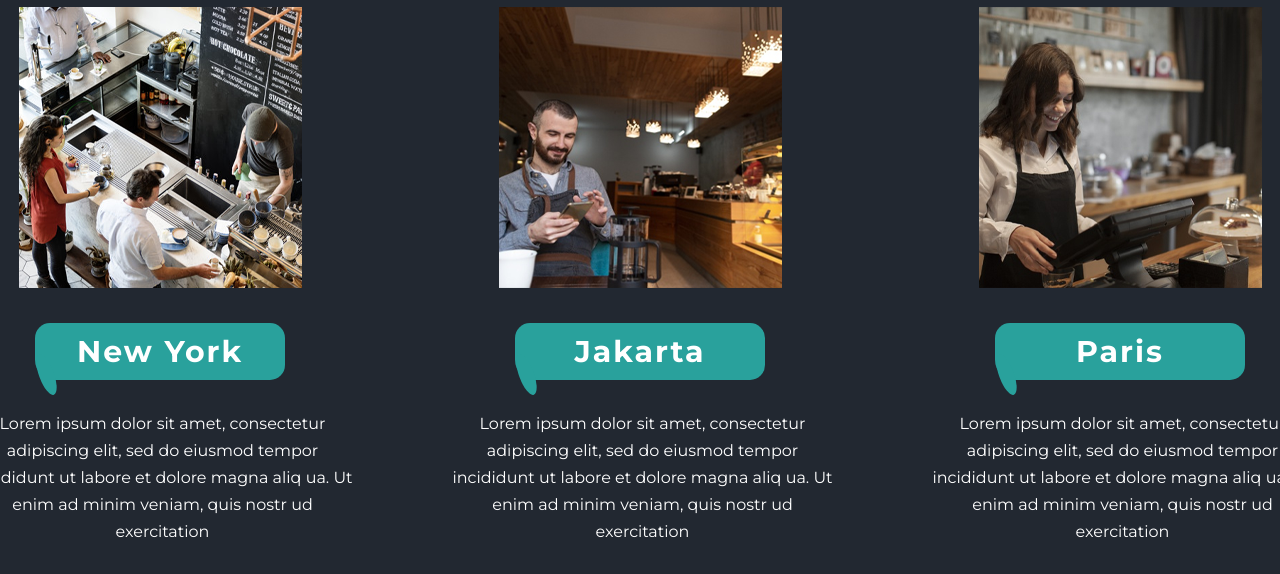
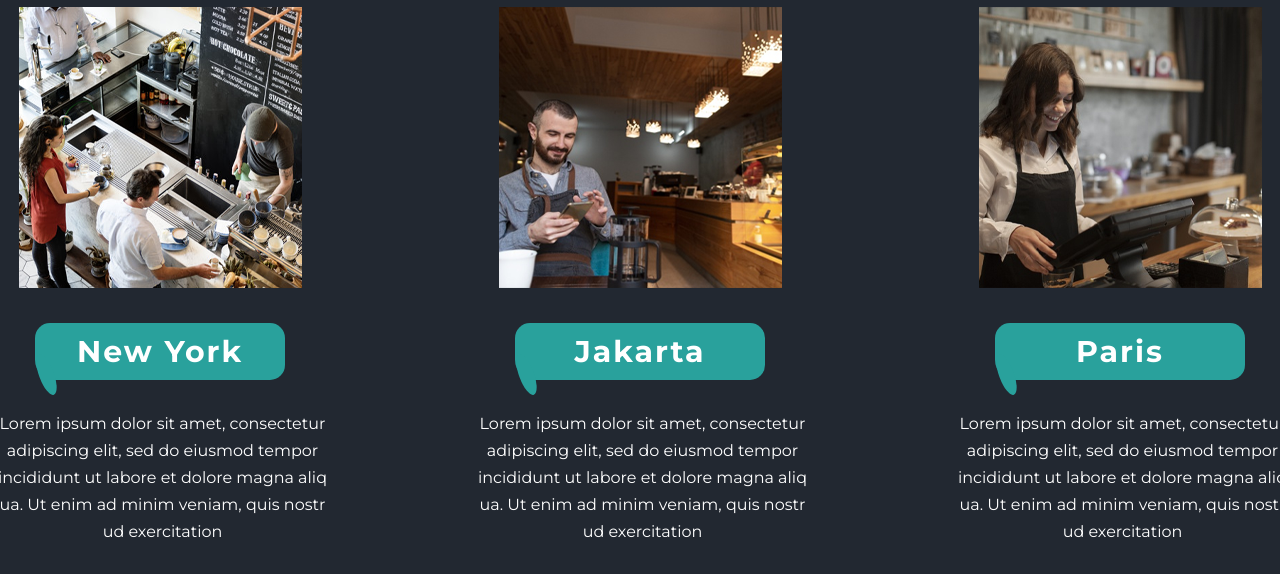
Before and after one commit to Old-Butt-Gold/Coffee-Time, a plain HTML site: page index.html in a window 1280 px wide. Shown: the part 378-952 px from the top of the page. Drawn offline with Linux system fonts and the light colour scheme; a web font is replaced by a local one.

Commit message:
fixed text (section_8)

```diff
--- a/style.css
+++ b/style.css
@@ -89,7 +89,7 @@ main {
 }
 
 .section_branches_workers_text {
-    width: 396px;
+    width: 350px;
     font-size: 16px;
     line-height: 27px;
     padding: 0 30px 0 35px; /*top-right-bottom-left*/
```
